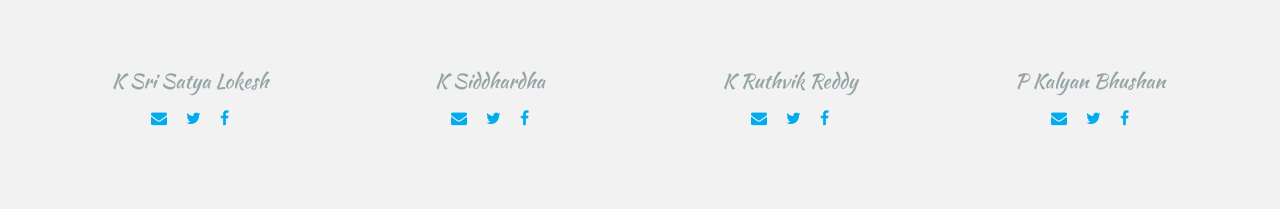
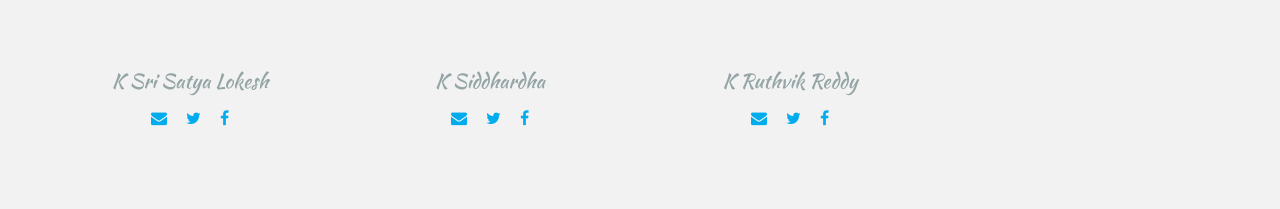
Before and after one commit to SriSatyaLokesh/Tweetment, a plain HTML site: page templates/index.html in a window 1280 px wide. Shown: the part 1261-1470 px from the top of the page. Drawn offline with nearby package versions, Linux system fonts and the light colour scheme; files that its build step writes are made by us from their sources; a web font is replaced by a local one.

Commit message:
removed junk code

```diff
--- a/templates/index.html
+++ b/templates/index.html
@@ -239,15 +239,7 @@
 
 			</div><!--/col-lg-4 -->
 
-			<div class="col-lg-3">
-				<img class="img-circle" src="static/img/kalyan.jpeg" width="140" alt="">
-				<h4>P Kalyan Bhushan</h4>
-				<p>
-						<a href="mailto: kalyanpodila123@gmail.com" target="_blank"> <i class="fa fa-envelope" ></i> </a>
-						<a href="https://twitter.com/KalyanPodila" target="_blank"> <i class="fa fa-twitter" i></i> </a>
-						<a href="https://www.facebook.com/kalyan.podila.3" target="_blank"> <i class="fa fa-facebook-f" ></i> </a>
-				</p>
-			</div><!--/col-lg-4 -->
+
 			</div>
 		</div><!-- /row -->
 	</div><!-- /container -->
```
